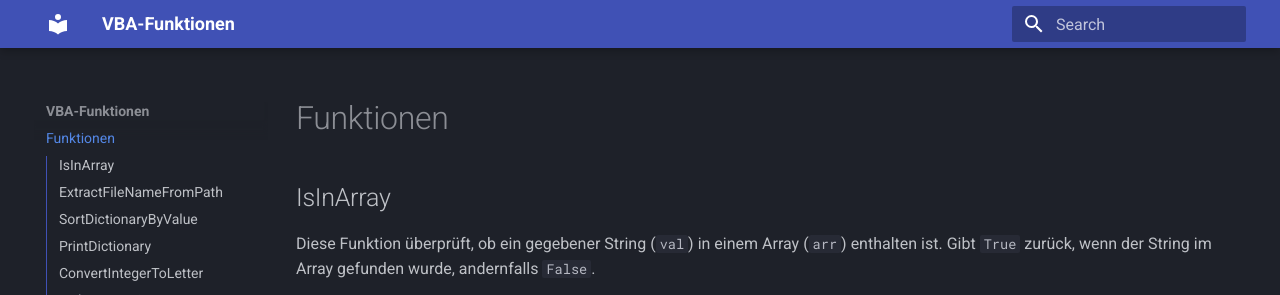
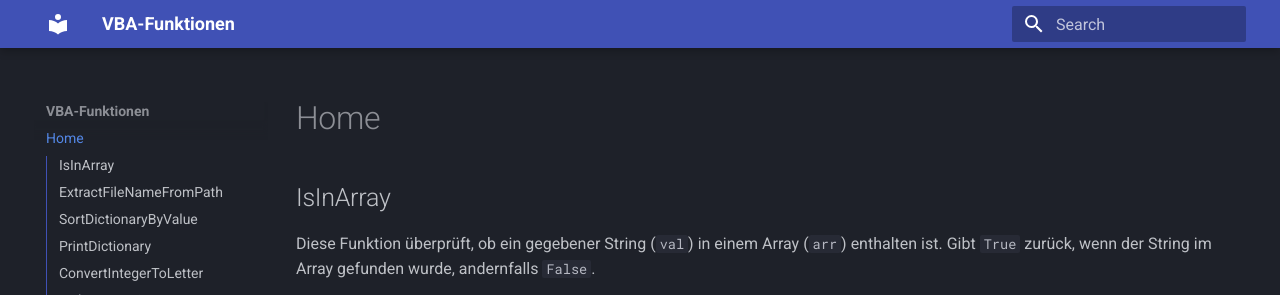
Before and after one commit to marino222/VBA-Library, an MkDocs documentation site: the page built from docs/index.md, in a window 1280 px wide and 900 px high. Shown: the top 295 px of the window. Built offline with MkDocs 1.6.1 and Material for MkDocs 9.7.7, drawn with Linux system fonts in a browser that asks for light colours; part of the change alters nothing that is shown.

Commit message:
Update mkdocs.yml

```diff
--- a/mkdocs.yml
+++ b/mkdocs.yml
@@ -25,4 +25,4 @@ markdown_extensions:
 
 
 nav:
-  - Funktionen: index.md
+  - index.md
```
